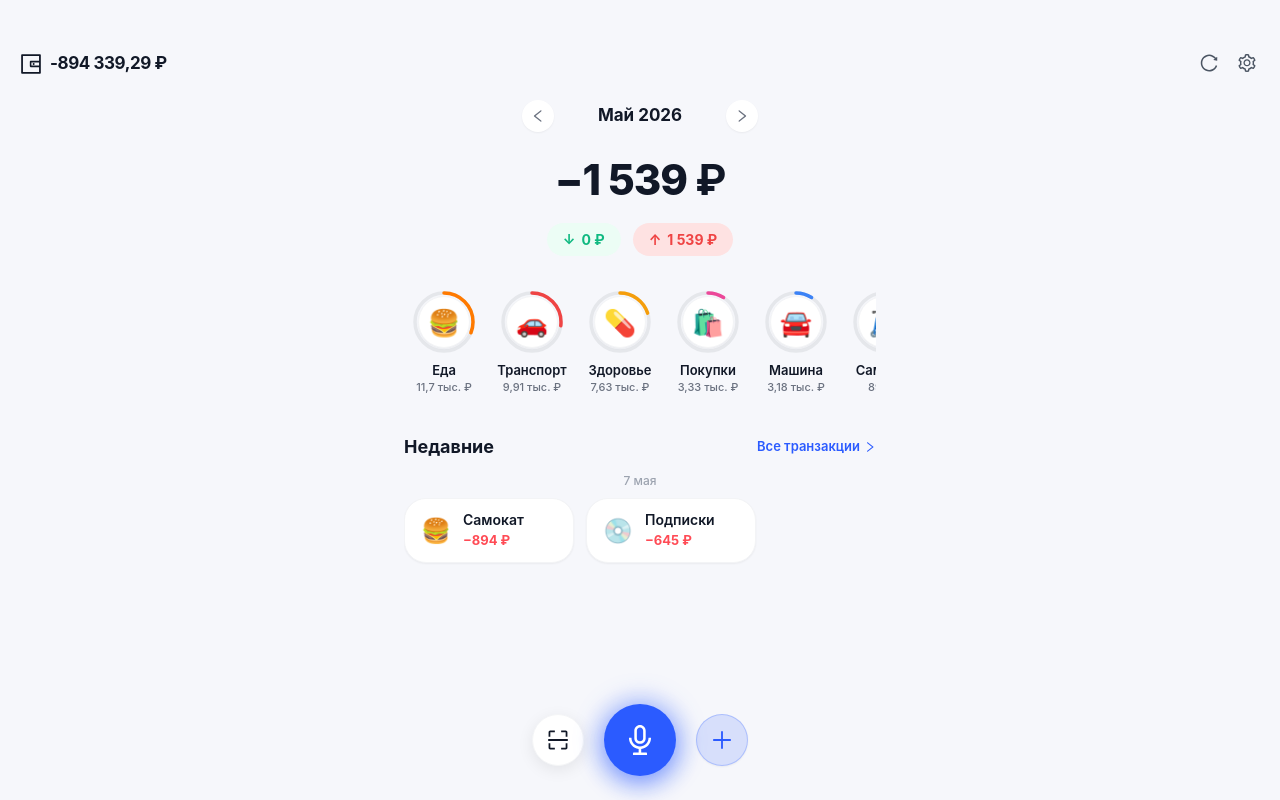
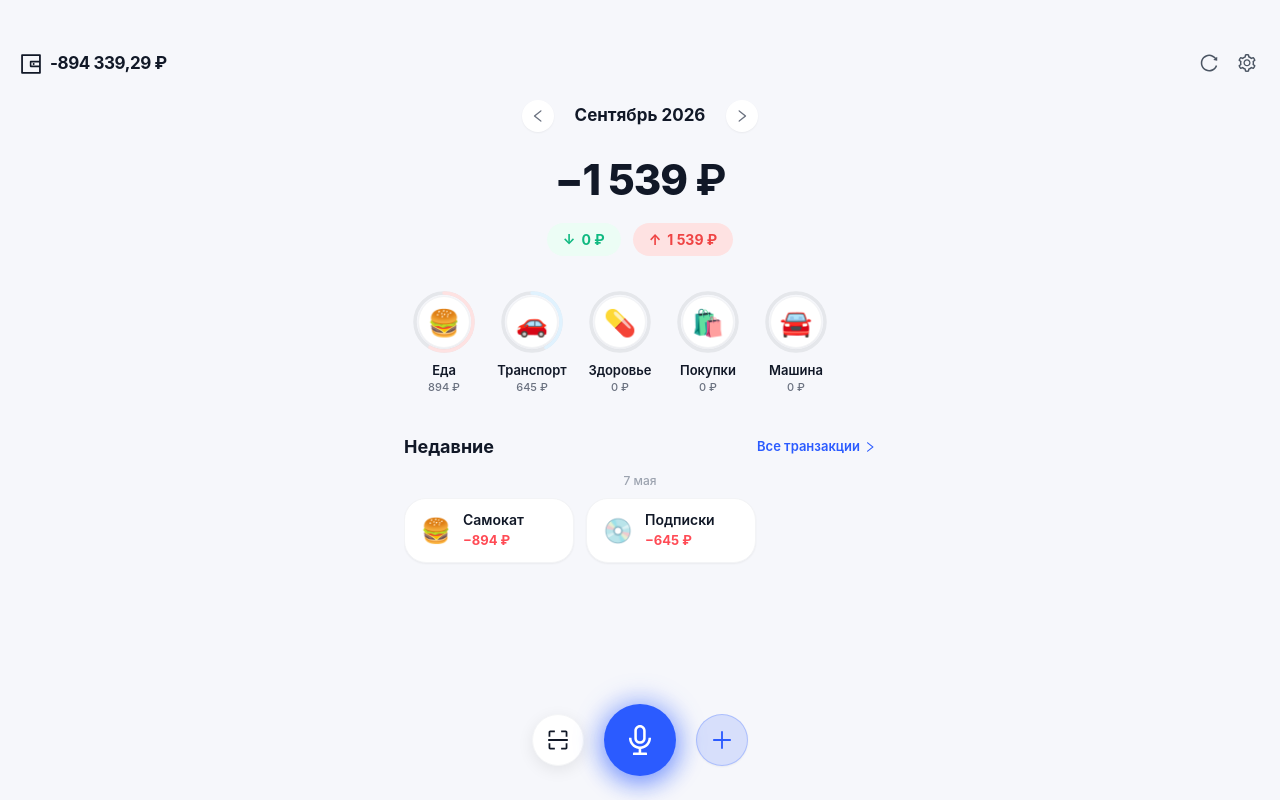
Before and after one commit to alevtinaksen/ai-money, a React (Vite) app in the folder frontend/: page / in a window 1280 px wide. Built offline with nearby package versions, Linux system fonts and the light colour scheme; no server answers; the HTML template or start-up script is replaced by a standard one.

Commit message:
feat: dynamic category spend calculation and persistent transaction editing

```diff
--- a/frontend/src/App.tsx
+++ b/frontend/src/App.tsx
@@ -7,6 +7,7 @@ import {
   createTransactionAPI,
   updateTransactionAPI,
   deleteTransactionAPI,
+  saveStoredSyncData,
   INITIAL_ACCOUNTS,
   INITIAL_CATEGORIES,
 } from './api/client';
@@ -41,41 +42,32 @@ export const App: React.FC = () => {
   // Hidden file input for receipt scanner
   const fileInputRef = useRef<HTMLInputElement>(null);
 
-  // Data state
+  // Core financial state
   const [accounts, setAccounts] = useState<Account[]>(INITIAL_ACCOUNTS);
+  const [selectedAccount, setSelectedAccount] = useState<Account>(INITIAL_ACCOUNTS[0]);
   const [categories] = useState<Category[]>(INITIAL_CATEGORIES);
-  const [selectedAccount, setSelectedAccount] = useState<Account>(INITIAL_ACCOUNTS[0]);
   const [summary, setSummary] = useState<DashboardSummary>({
-    total_balance: INITIAL_ACCOUNTS.reduce((sum, a) => sum + a.balance, 0),
+    total_balance: 297771.53,
     period_label: 'Сентябрь 2026',
     period_income: 0,
-    period_expense: 0,
-    categories: INITIAL_CATEGORIES.map((c) => ({
-      id: c.id,
-      name: c.name,
-      icon: c.icon,
-      color: c.color,
-      total_amount: 0,
-      percentage: 0,
-    })),
+    period_expense: 1539,
+    categories: [],
     recent_transactions: [
       {
         id: 'tx-1',
         user_id: 143702968,
         account_id: 'acc-1',
-        category_id: 'cat-7',
         amount: 894,
         type: 'expense',
         note: 'Самокат',
         created_at: '2026-05-07T14:30:00Z',
         category_icon: '🍔',
-        category_name: 'Еда',
+        category_name: 'Самокат',
       },
       {
         id: 'tx-2',
         user_id: 143702968,
         account_id: 'acc-1',
-        category_id: 'cat-6',
         amount: 645,
         type: 'expense',
         note: 'Подписки',
@@ -148,21 +140,23 @@ export const App: React.FC = () => {
     hapticNotification('success');
     setIsAddTxOpen(false);
 
-    setAccounts((prev) =>
-      prev.map((acc) => {
+    let updatedAccounts: Account[] = [];
+    setAccounts((prev) => {
+      updatedAccounts = prev.map((acc) => {
         if (acc.id === data.account_id) {
           const newBal =
             data.type === 'expense'
               ? acc.balance - data.amount
               : acc.balance + data.amount;
-          return { ...acc, balance: newBal };
+          return { ...acc, balance: Math.round(newBal * 100) / 100 };
         }
         return acc;
-      })
-    );
+      });
+      return updatedAccounts;
+    });
 
-    setSummary((prev) => {
     const cat = categories.find((c) => c.id === data.category_id);
+    const targetAcc = accounts.find((a) => a.id === data.account_id);
     const newTx: Transaction = {
       id: `tx-${Date.now()}`,
       user_id: 143702968,
@@ -172,17 +166,28 @@ export const App: React.FC = () => {
       type: data.type,
       note: data.note,
       created_at: new Date().toISOString(),
+      account_name: targetAcc?.name || 'Карта Альфа',
       category_name: cat?.name,
       category_icon: cat?.icon || '📦',
     };
 
+    setSummary((prev) => {
+      const updatedTxs = [newTx, ...prev.recent_transactions];
+      const newExp = updatedTxs.filter((t) => t.type === 'expense').reduce((sum, t) => sum + t.amount, 0);
+      const newInc = updatedTxs.filter((t) => t.type === 'income').reduce((sum, t) => sum + t.amount, 0);
+
+      const balancesMap: Record<string, number> = {};
+      for (const a of (updatedAccounts.length ? updatedAccounts : accounts)) {
+        balancesMap[a.name] = a.balance;
+        balancesMap[a.id] = a.balance;
+      }
+      saveStoredSyncData({ balances: balancesMap, recent_transactions: updatedTxs });
+
       return {
         ...prev,
-        period_expense:
-          data.type === 'expense' ? prev.period_expense + data.amount : prev.period_expense,
-        period_income:
-          data.type === 'income' ? prev.period_income + data.amount : prev.period_income,
-        recent_transactions: [newTx, ...prev.recent_transactions],
+        period_expense: newExp,
+        period_income: newInc,
+        recent_transactions: updatedTxs,
       };
     });
 
@@ -211,9 +216,9 @@ export const App: React.FC = () => {
     const oldTx = editingTransaction;
     const cat = categories.find((c) => c.id === data.category_id);
 
-    // Adjust balances
-    setAccounts((prev) =>
-      prev.map((acc) => {
+    let updatedAccounts: Account[] = [];
+    setAccounts((prev) => {
+      updatedAccounts = prev.map((acc) => {
         let bal = acc.balance;
         if (acc.id === oldTx.account_id) {
           bal = oldTx.type === 'expense' ? bal + oldTx.amount : bal - oldTx.amount;
@@ -221,29 +226,54 @@ export const App: React.FC = () => {
         if (acc.id === data.account_id) {
           bal = data.type === 'expense' ? bal - data.amount : bal + data.amount;
         }
-        return { ...acc, balance: bal };
-      })
-    );
+        return { ...acc, balance: Math.round(bal * 100) / 100 };
+      });
+      return updatedAccounts;
+    });
 
-    // Update list
-    setSummary((prev) => ({
-      ...prev,
-      recent_transactions: prev.recent_transactions.map((tx) =>
+    setSummary((prev) => {
+      const updatedTxs = prev.recent_transactions.map((tx) =>
         tx.id === data.id
           ? {
               ...tx,
               amount: data.amount,
               account_id: data.account_id,
+              account_name:
+                (updatedAccounts.length ? updatedAccounts : accounts).find(
+                  (a) => a.id === data.account_id
+                )?.name || tx.account_name,
               category_id: data.category_id,
               type: data.type,
               note: data.note,
-              category_name: cat?.name,
-              category_icon: cat?.icon || '📦',
+              category_name: cat?.name || tx.category_name,
+              category_icon: cat?.icon || tx.category_icon || '📦',
             }
           : tx
-      ),
-    }));
+      );
 
+      const newExp = updatedTxs
+        .filter((t) => t.type === 'expense')
+        .reduce((sum, t) => sum + t.amount, 0);
+      const newInc = updatedTxs
+        .filter((t) => t.type === 'income')
+        .reduce((sum, t) => sum + t.amount, 0);
+
+      const balancesMap: Record<string, number> = {};
+      for (const a of (updatedAccounts.length ? updatedAccounts : accounts)) {
+        balancesMap[a.name] = a.balance;
+        balancesMap[a.id] = a.balance;
+      }
+      saveStoredSyncData({ balances: balancesMap, recent_transactions: updatedTxs });
+
+      return {
+        ...prev,
+        period_expense: newExp,
+        period_income: newInc,
+        recent_transactions: updatedTxs,
+      };
+    });
+
+    setEditingTransaction(null);
     await updateTransactionAPI(initData, data.id, data);
   };
 
@@ -253,26 +283,48 @@ export const App: React.FC = () => {
     setIsEditTxOpen(false);
 
     const txToDelete = summary.recent_transactions.find((tx) => tx.id === id);
+    let updatedAccounts: Account[] = [];
     if (txToDelete) {
-      setAccounts((prev) =>
-        prev.map((acc) => {
+      setAccounts((prev) => {
+        updatedAccounts = prev.map((acc) => {
           if (acc.id === txToDelete.account_id) {
             const bal =
               txToDelete.type === 'expense'
                 ? acc.balance + txToDelete.amount
                 : acc.balance - txToDelete.amount;
-            return { ...acc, balance: bal };
+            return { ...acc, balance: Math.round(bal * 100) / 100 };
           }
           return acc;
-        })
-      );
+        });
+        return updatedAccounts;
+      });
     }
 
-    setSummary((prev) => ({
+    setSummary((prev) => {
+      const updatedTxs = prev.recent_transactions.filter((tx) => tx.id !== id);
+      const newExp = updatedTxs
+        .filter((t) => t.type === 'expense')
+        .reduce((sum, t) => sum + t.amount, 0);
+      const newInc = updatedTxs
+        .filter((t) => t.type === 'income')
+        .reduce((sum, t) => sum + t.amount, 0);
+
+      const balancesMap: Record<string, number> = {};
+      for (const a of (updatedAccounts.length ? updatedAccounts : accounts)) {
+        balancesMap[a.name] = a.balance;
+        balancesMap[a.id] = a.balance;
+      }
+      saveStoredSyncData({ balances: balancesMap, recent_transactions: updatedTxs });
+
+      return {
         ...prev,
-      recent_transactions: prev.recent_transactions.filter((tx) => tx.id !== id),
-    }));
+        period_expense: newExp,
+        period_income: newInc,
+        recent_transactions: updatedTxs,
+      };
+    });
 
+    setEditingTransaction(null);
     await deleteTransactionAPI(initData, id);
   };
 
--- a/frontend/src/components/dashboard/DashboardScreen.tsx
+++ b/frontend/src/components/dashboard/DashboardScreen.tsx
@@ -10,6 +10,8 @@ import {
   PlusOutlined,
 } from '@ant-design/icons';
 import { DashboardSummary, Account, Category, Transaction } from '../../types';
+
+import { CATEGORIES_CATALOG } from '../modals/EditTransactionModal';
 
 interface DashboardScreenProps {
   summary: DashboardSummary;
@@ -55,7 +57,7 @@ export const DashboardScreen: React.FC<DashboardScreenProps> = ({
   onRefresh,
   onHaptic,
 }) => {
-  const [monthIdx, setMonthIdx] = useState(4); // Default to "Май 2026" (matches real app data)
+  const [monthIdx, setMonthIdx] = useState(8); // Default to "Сентябрь 2026"
 
   const totalAccountsBalance = accounts.reduce((sum, acc) => {
     if (acc.group_name === 'Кредиты') return sum - acc.balance;
@@ -72,56 +74,100 @@ export const DashboardScreen: React.FC<DashboardScreenProps> = ({
     setMonthIdx((prev) => (prev < 11 ? prev + 1 : 0));
   };
 
-  // Top categories sorted by spending for the period (matching Screenshot 1: media_1789746985466.png)
+  // Top categories sorted by real spending for the period dynamically calculated from transactions
   const topCategories = React.useMemo(() => {
     const spendMap: Record<string, number> = {};
+
+    const resolveMainCatName = (tx: Transaction): string => {
+      const foundById = categories.find((c) => c.id === tx.category_id);
+      const nameToCheck = (foundById?.name || tx.category_name || tx.note || '').trim();
+
+      for (const catItem of CATEGORIES_CATALOG) {
+        if (catItem.name.toLowerCase() === nameToCheck.toLowerCase()) {
+          return catItem.name;
+        }
+        if (catItem.subcategories.some((sc) => sc.toLowerCase() === nameToCheck.toLowerCase())) {
+          return catItem.name;
+        }
+        if (tx.note && catItem.subcategories.some((sc) => sc.toLowerCase() === tx.note?.toLowerCase())) {
+          return catItem.name;
+        }
+      }
+
+      if (foundById) return foundById.name;
+      const foundByName = categories.find((c) => c.name.toLowerCase() === nameToCheck.toLowerCase());
+      if (foundByName) return foundByName.name;
+
+      return nameToCheck || 'Другое';
+    };
+
     for (const tx of summary.recent_transactions) {
       if (tx.type === 'expense') {
-        const catName = tx.category_name || 'Другое';
+        const catName = resolveMainCatName(tx);
         spendMap[catName] = (spendMap[catName] || 0) + tx.amount;
       }
     }
 
-    // Baseline distributions from user's real app screenshots
-    const baselineMap: Record<string, number> = {
-      'Еда': 11717.97,
-      'Транспорт': 9910.00,
-      'Здоровье': 7630.00,
-      'Покупки': 3330.00,
-      'Машина': 3180.00,
-    };
+    const list: Array<{
+      id: string;
+      name: string;
+      icon: string;
+      color: string;
+      amount: number;
+      percentage: number;
+    }> = [];
 
-    const mainList = [
-      { id: 'cat-eda', name: 'Еда', icon: '🍔', color: '#FF7A00', amount: (spendMap['Еда'] || 0) + baselineMap['Еда'] },
-      { id: 'cat-trans', name: 'Транспорт', icon: '🚗', color: '#EF4444', amount: (spendMap['Транспорт'] || 0) + baselineMap['Транспорт'] },
-      { id: 'cat-health', name: 'Здоровье', icon: '💊', color: '#F59E0B', amount: (spendMap['Здоровье'] || 0) + baselineMap['Здоровье'] },
-      { id: 'cat-shop', name: 'Покупки', icon: '🛍️', color: '#EC4899', amount: (spendMap['Покупки'] || 0) + baselineMap['Покупки'] },
-      { id: 'cat-car', name: 'Машина', icon: '🚘', color: '#3B82F6', amount: (spendMap['Машина'] || 0) + baselineMap['Машина'] },
+    const processed = new Set<string>();
+
+    for (const [name, amt] of Object.entries(spendMap)) {
+      const foundInCat = categories.find((c) => c.name.toLowerCase() === name.toLowerCase());
+      const foundInCatalog = CATEGORIES_CATALOG.find((c) => c.name.toLowerCase() === name.toLowerCase());
+      list.push({
+        id: foundInCat?.id || `cat-${name}`,
+        name,
+        icon: foundInCat?.icon || foundInCatalog?.icon || '📦',
+        color: foundInCat?.color || '#FF7A00',
+        amount: amt,
+        percentage: 0,
+      });
+      processed.add(name.toLowerCase());
+    }
+
+    const defaultCategories = [
+      { name: 'Еда', icon: '🍔', color: '#FF7A00' },
+      { name: 'Транспорт', icon: '🚗', color: '#EF4444' },
+      { name: 'Здоровье', icon: '💊', color: '#F59E0B' },
+      { name: 'Покупки', icon: '🛍️', color: '#EC4899' },
+      { name: 'Машина', icon: '🚘', color: '#3B82F6' },
     ];
 
-    for (const [name, amt] of Object.entries(spendMap)) {
-      if (!mainList.some((m) => m.name.toLowerCase() === name.toLowerCase())) {
-        const found = categories.find((c) => c.name.toLowerCase() === name.toLowerCase());
-        mainList.push({
-          id: found?.id || `cat-${name}`,
-          name,
-          icon: found?.icon || '📦',
-          color: found?.color || '#2B5BFF',
-          amount: amt,
+    for (const def of defaultCategories) {
+      if (!processed.has(def.name.toLowerCase())) {
+        const found = categories.find((c) => c.name.toLowerCase() === def.name.toLowerCase());
+        list.push({
+          id: found?.id || `cat-${def.name}`,
+          name: def.name,
+          icon: found?.icon || def.icon,
+          color: found?.color || def.color,
+          amount: 0,
+          percentage: 0,
         });
+        processed.add(def.name.toLowerCase());
       }
     }
 
-    mainList.sort((a, b) => b.amount - a.amount);
-    const totalExp = mainList.reduce((sum, c) => sum + c.amount, 0) || 1;
+    list.sort((a, b) => b.amount - a.amount);
 
-    return mainList.map((c) => ({
+    const totalExp = list.reduce((sum, c) => sum + c.amount, 0);
+
+    return list.map((c) => ({
       ...c,
-      percentage: Math.min(100, Math.round((c.amount / totalExp) * 100)),
+      percentage: totalExp > 0 ? Math.min(100, Math.round((c.amount / totalExp) * 100)) : 0,
     }));
   }, [summary.recent_transactions, categories]);
 
   const formatCompactAmount = (amount: number) => {
+    if (amount <= 0) return '0 ₽';
     if (amount >= 1000) {
       const thousands = amount / 1000;
       const formatted = thousands >= 10 ? thousands.toFixed(1) : thousands.toFixed(2);
@@ -246,7 +292,8 @@ export const DashboardScreen: React.FC<DashboardScreenProps> = ({
             {topCategories.map((cat) => {
               const radius = 29;
               const circumference = 2 * Math.PI * radius;
-              const strokeDashoffset = circumference - ((cat.percentage || 15) / 100) * circumference;
+              const pct = cat.amount > 0 ? (cat.percentage || 0) : 0;
+              const strokeDashoffset = circumference - (pct / 100) * circumference;
 
               return (
                 <button
--- a/frontend/src/components/modals/CategoryDetailModal.tsx
+++ b/frontend/src/components/modals/CategoryDetailModal.tsx
@@ -9,6 +9,7 @@ import {
   CloseOutlined,
 } from '@ant-design/icons';
 import { Transaction, CategoryStat, Category } from '../../types';
+import { CATEGORIES_CATALOG } from './EditTransactionModal';
 
 interface CategoryDetailModalProps {
   isOpen: boolean;
@@ -46,38 +47,56 @@ export const CategoryDetailModal: React.FC<CategoryDetailModalProps> = ({
 
   if (!isOpen || !category) return null;
 
-  // Filter transactions for this category
-  const catTxs = transactions.filter(
-    (t) =>
-      t.type === 'expense' &&
-      (t.category_id === category.id ||
-        t.category_name?.toLowerCase() === category.name.toLowerCase())
-  );
+  // Find active catalog entry for subcategories matching
+  const activeCatalog =
+    CATEGORIES_CATALOG.find((c) => c.name.toLowerCase() === category.name.toLowerCase()) ||
+    CATEGORIES_CATALOG.find((c) => category.name.toLowerCase().includes(c.name.toLowerCase()));
 
-  // Compute total amount and subcategories
-  const computedTotal = catTxs.reduce((sum, t) => sum + t.amount, 0);
+  // Filter transactions strictly for this category and its subcategories
+  const catTxs = transactions.filter((t) => {
+    if (t.type !== 'expense') return false;
+    if (t.category_id && t.category_id === category.id) return true;
+    const catNameLower = category.name.toLowerCase();
+    const tCatName = t.category_name?.toLowerCase() || '';
+    const tNote = t.note?.toLowerCase() || '';
 
-  // Provide realistic default distribution from screenshot if category is 'Еда' and transactions are initial
-  const isFoodCategory = category.name.toLowerCase() === 'еда';
-  const totalAmount = isFoodCategory && computedTotal < 5000 ? 11717.97 : (computedTotal > 0 ? computedTotal : ('total_amount' in category ? category.total_amount : 0));
-  const txCount = isFoodCategory && catTxs.length < 5 ? 17 : catTxs.length;
+    if (tCatName === catNameLower || tNote === catNameLower) return true;
 
-  // Subcategories breakdown matching screenshot
+    // Check if tx is a subcategory of this category
+    if (activeCatalog) {
+      if (
+        activeCatalog.subcategories.some(
+          (sc) => sc.toLowerCase() === tCatName || sc.toLowerCase() === tNote
+        )
+      ) {
+        return true;
+      }
+    }
+    return false;
+  });
+
+  // Dynamic metrics calculated purely from user data
+  const totalAmount = catTxs.reduce((sum, t) => sum + t.amount, 0);
+  const txCount = catTxs.length;
+
+  // Subcategories breakdown
   const subcategories: SubcatStat[] = (() => {
-    if (isFoodCategory && totalAmount >= 11000) {
+    if (catTxs.length === 0) {
       return [
-        { name: 'Без подкатегории', icon: '🍔', amount: 5562.97, percentage: 47 },
-        { name: 'Самокат', icon: '📁', amount: 4225.00, percentage: 36 },
-        { name: 'Кафе', icon: '📁', amount: 670.00, percentage: 5 },
-        { name: 'НаЛанч', icon: '📁', amount: 660.00, percentage: 5 },
-        { name: 'Кофе', icon: '📁', amount: 600.00, percentage: 5 },
+        { name: 'Без подкатегории', icon: category.icon, amount: 0, percentage: 0 },
       ];
     }
 
-    // Dynamic grouping from transactions
     const subMap: Record<string, number> = {};
     for (const t of catTxs) {
-      const subName = t.note?.trim() || 'Без подкатегории';
+      let subName = t.note?.trim();
+      if (!subName || subName.toLowerCase() === category.name.toLowerCase()) {
+        if (t.category_name && t.category_name.toLowerCase() !== category.name.toLowerCase()) {
+          subName = t.category_name.trim();
+        } else {
+          subName = 'Без подкатегории';
+        }
+      }
       subMap[subName] = (subMap[subName] || 0) + t.amount;
     }
 
@@ -88,51 +107,26 @@ export const CategoryDetailModal: React.FC<CategoryDetailModalProps> = ({
       percentage: totalAmount > 0 ? Math.round((amt / totalAmount) * 100) : 0,
     }));
 
-    if (items.length === 0) {
-      return [
-        { name: 'Без подкатегории', icon: category.icon, amount: totalAmount, percentage: 100 },
-      ];
-    }
-
     return items.sort((a, b) => b.amount - a.amount);
   })();
 
-  // Daily Chart Points: Days 1 to 31 with realistic peak curve matching Screenshot 2
-  const daysData = [
-    { day: 1, val: 980 },
-    { day: 2, val: 1450 },
-    { day: 3, val: 1820 },
-    { day: 4, val: 2100 },
-    { day: 5, val: 1650 },
-    { day: 6, val: 2850 }, // Peak
-    { day: 7, val: 1100 },
-    { day: 8, val: 0 },
-    { day: 9, val: 0 },
-    { day: 10, val: 0 },
-    { day: 11, val: 0 },
-    { day: 12, val: 0 },
-    { day: 13, val: 0 },
-    { day: 14, val: 0 },
-    { day: 15, val: 0 },
-    { day: 16, val: 0 },
-    { day: 17, val: 0 },
-    { day: 18, val: 0 },
-    { day: 19, val: 0 },
-    { day: 20, val: 0 },
-    { day: 21, val: 0 },
-    { day: 22, val: 0 },
-    { day: 23, val: 0 },
-    { day: 24, val: 0 },
-    { day: 25, val: 0 },
-    { day: 26, val: 0 },
-    { day: 27, val: 0 },
-    { day: 28, val: 0 },
-    { day: 29, val: 0 },
-    { day: 30, val: 0 },
-    { day: 31, val: 0 },
-  ];
+  // Daily Chart Points: Days 1 to 31 dynamically mapped from transaction dates
+  const daySpendMap: Record<number, number> = {};
+  for (const t of catTxs) {
+    if (t.created_at) {
+      const d = new Date(t.created_at).getDate();
+      if (d >= 1 && d <= 31) {
+        daySpendMap[d] = (daySpendMap[d] || 0) + t.amount;
+      }
+    }
+  }
 
-  const maxVal = 3269;
+  const daysData = Array.from({ length: 31 }, (_, i) => {
+    const day = i + 1;
+    return { day, val: daySpendMap[day] || 0 };
+  });
+
+  const maxVal = Math.max(100, ...daysData.map((d) => d.val));
   const chartHeight = 120;
   const chartWidth = 300;
 
--- a/frontend/src/components/modals/EditTransactionModal.tsx
+++ b/frontend/src/components/modals/EditTransactionModal.tsx
@@ -155,24 +155,55 @@ export const EditTransactionModal: React.FC<EditTransactionModalProps> = ({
 }) => {
   if (!isOpen || !transaction) return null;
 
+  const resolveInitialAcc = () =>
+    transaction?.account_id ||
+    accounts.find((a) => a.name === transaction?.account_name)?.id ||
+    accounts[0]?.id;
+
+  const resolveInitialCat = () => {
+    if (transaction?.category_id) return transaction.category_id;
+    if (transaction?.type === 'transfer') {
+      const tc = categories.find((c) => c.name === 'Переводы' || c.name.toLowerCase().includes('перевод'));
+      if (tc) return tc.id;
+    }
+    const found = categories.find((c) => c.name.toLowerCase() === transaction?.category_name?.toLowerCase());
+    return found?.id || categories[0]?.id;
+  };
+
   const [type, setType] = useState<'expense' | 'income' | 'transfer'>(
     transaction.type || 'expense'
   );
   const [amountStr, setAmountStr] = useState<string>(transaction.amount.toString());
-  const [accountId, setAccountId] = useState<string>(transaction.account_id);
-  const [categoryId, setCategoryId] = useState<string | undefined>(() => {
-    if (transaction.category_id) return transaction.category_id;
-    if (transaction.type === 'transfer') {
-      const tc = categories.find((c) => c.name === 'Переводы' || c.name.toLowerCase().includes('перевод'));
-      return tc?.id;
-    }
-    return undefined;
-  });
+  const [accountId, setAccountId] = useState<string>(resolveInitialAcc());
+  const [categoryId, setCategoryId] = useState<string | undefined>(resolveInitialCat());
   const [note, setNote] = useState<string>(transaction.note || '');
 
   const [isPickerOpen, setIsPickerOpen] = useState(false);
   const [isAccPickerOpen, setIsAccPickerOpen] = useState(false);
   const [showDeleteConfirm, setShowDeleteConfirm] = useState(false);
+
+  // Sync state when transaction or modal open changes
+  React.useEffect(() => {
+    if (transaction && isOpen) {
+      setType(transaction.type || 'expense');
+      setAmountStr(transaction.amount.toString());
+      setAccountId(
+        transaction.account_id ||
+        accounts.find((a) => a.name === transaction.account_name)?.id ||
+        accounts[0]?.id
+      );
+      setCategoryId(
+        transaction.category_id ||
+        categories.find((c) => c.name.toLowerCase() === transaction.category_name?.toLowerCase())?.id ||
+        categories[0]?.id
+      );
+      setNote(transaction.note || '');
+      setSelectedSubcat(transaction.note || '');
+      setIsPickerOpen(false);
+      setIsAccPickerOpen(false);
+      setShowDeleteConfirm(false);
+    }
+  }, [transaction, isOpen]);
 
   const transferCat = categories.find((c) => c.name === 'Переводы' || c.name.toLowerCase().includes('перевод'));
   const defaultCat = (type === 'transfer' || transaction.type === 'transfer')
@@ -183,8 +214,8 @@ export const EditTransactionModal: React.FC<EditTransactionModalProps> = ({
 
   // Resolve matching catalog entry for categories and subcategories
   const activeCatalog =
-    CATEGORIES_CATALOG.find((c) => c.name.toLowerCase() === selectedCat?.name.toLowerCase()) ||
-    CATEGORIES_CATALOG.find((c) => selectedCat?.name.toLowerCase().includes(c.name.toLowerCase())) ||
+    CATEGORIES_CATALOG.find((c) => c.name.toLowerCase() === selectedCat?.name?.toLowerCase()) ||
+    CATEGORIES_CATALOG.find((c) => selectedCat?.name?.toLowerCase().includes(c.name.toLowerCase())) ||
     CATEGORIES_CATALOG[0];
 
   const currentSubcategories = activeCatalog.subcategories;
@@ -222,7 +253,8 @@ export const EditTransactionModal: React.FC<EditTransactionModalProps> = ({
 
   const handleSave = () => {
     onHaptic?.('heavy');
-    const parsedAmount = evaluateMathSum(amountStr) || transaction.amount;
+    const evaluated = evaluateMathSum(amountStr);
+    const parsedAmount = evaluated > 0 ? evaluated : (parseFloat(amountStr) || transaction.amount);
     const finalNote = note.trim() || selectedSubcat || undefined;
     onSave({
       id: transaction.id,
@@ -232,7 +264,6 @@ export const EditTransactionModal: React.FC<EditTransactionModalProps> = ({
       type,
       note: finalNote,
     });
-    onClose();
   };
 
   const handleDelete = () => {
```
Also changed, not shown: frontend/src/api/client.ts (+59 -4 lines), 1 other file (tests, documents, lock files or other folders). Lines whose indentation alone changed are shown as unchanged.
